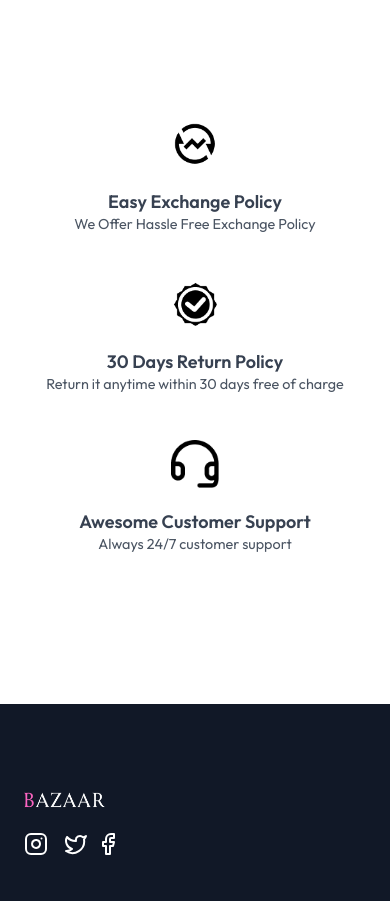
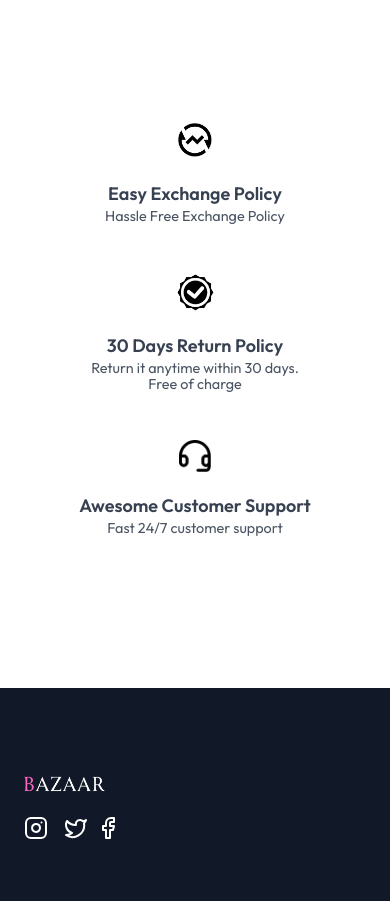
Before and after one commit to chun-eric/bazaar_ecommerce, a React (Vite) app: page / in a window 390 px wide. Shown: the part 3520-4421 px from the top of the page. Built offline with nearby package versions, Linux system fonts and the light colour scheme.

Commit message:
refactored policy section responsiveness design

```diff
--- a/src/components/Policy.jsx
+++ b/src/components/Policy.jsx
@@ -2,44 +2,45 @@ import { assets } from "../assets/assets";
 
 const Policy = () => {
   return (
-    <div className='flex flex-col justify-around gap-12 my-10 text-xs text-center text-gray-700 py-28 sm:flex-row sm:gap-5 sm:text-sm md:text-base'>
+    <div className='flex flex-col justify-around gap-12 my-10 text-xs text-center text-gray-700 sm:gap-20 py-28 sm:flex-row sm:text-sm md:text-base'>
       <div className=''>
         <img
           src={assets.exchange_icon}
           alt='exchange_icon'
-          className='w-12 m-auto mb-5'
+          className='w-10 m-auto mb-5 sm:w-12'
         />
         <p className='text-lg font-semibold text-slate-850'>
           Easy Exchange Policy
         </p>
         <p className='text-[0.9rem] text-gray-600'>
-          We Offer Hassle Free Exchange Policy
+          Hassle Free Exchange Policy
         </p>
       </div>
       <div className=''>
         <img
           src={assets.quality_icon}
           alt='return icon'
-          className='w-12 m-auto mb-5'
+          className='w-10 m-auto mb-5 sm:w-12'
         />
         <p className='text-lg font-semibold text-slate-850'>
           30 Days Return Policy
         </p>
         <p className='text-gray-600 text-[0.9rem]'>
-          Return it anytime within 30 days free of charge
+          Return it anytime within 30 days.
         </p>
+        <p className='text-gray-600 text-[0.9rem]'>Free of charge</p>
       </div>
       <div className=''>
         <img
           src={assets.support_img}
           alt='customer support icon'
-          className='w-12 m-auto mb-5'
+          className='w-8 m-auto mb-5 sm:w-12'
         />
         <p className='text-lg font-semibold text-slate-850'>
           Awesome Customer Support
         </p>
         <p className='text-gray-600 text-[0.9rem]'>
-          Always 24/7 customer support
+          Fast 24/7 customer support
         </p>
       </div>
     </div>
```
